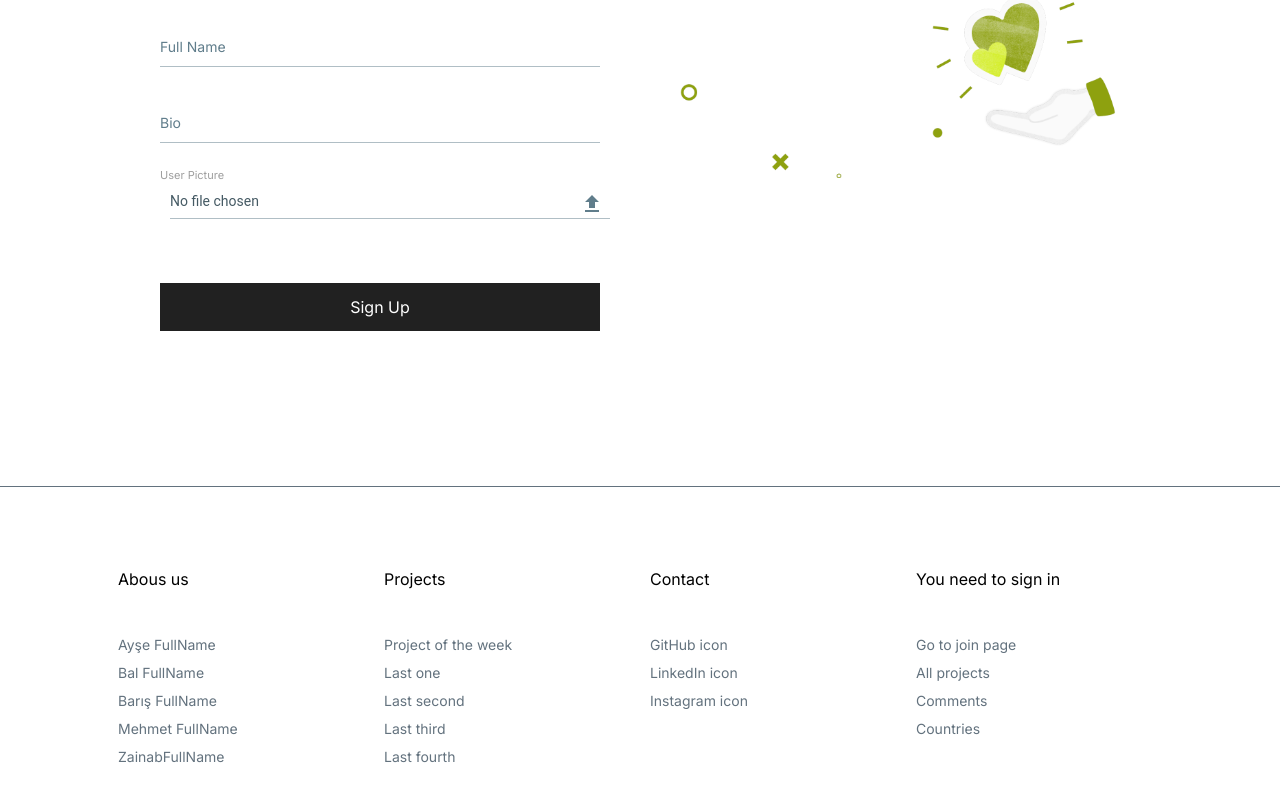
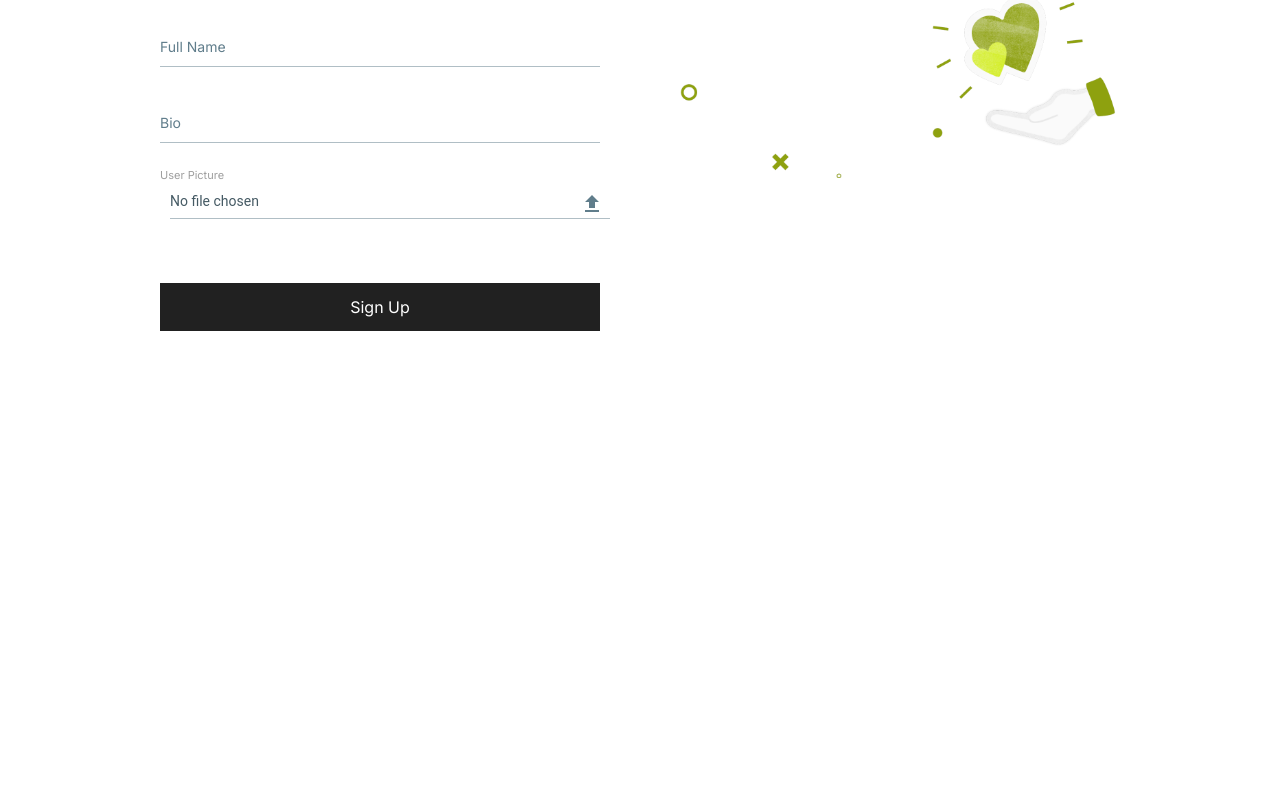
Before and after one commit to 202303-PRM-TR-FEW/Crowdfunding-Platform-Team-10, a Next.js app: page /en/signup in a window 1280 px wide. Shown: the part 392-1194 px from the top of the page. After the commit the page ends 878 px from the top, so only its background shows below. Built offline with nearby package versions, Linux system fonts and the light colour scheme; no server answers; the database is empty.

Commit message:
Fix:layout change

```diff
--- a/app/[locale]/layout.js
+++ b/app/[locale]/layout.js
@@ -5,7 +5,6 @@ import { AuthContextProvider } from "@/context/AuthContext";
 import { NextIntlClientProvider } from "next-intl";
 import { notFound } from "next/navigation";
 import Nav from "@/components/Nav";
-import Footer from "@/components/Footer";
 
 const inter = Inter({ subsets: ["latin"] });
 
@@ -34,7 +33,6 @@ export default function RootLayout({ children }) {
         <AuthContextProvider>
           <Nav />
           <div className="">{children}</div>
-          <Footer/>
         </AuthContextProvider>
       </body>
     </html>
```
